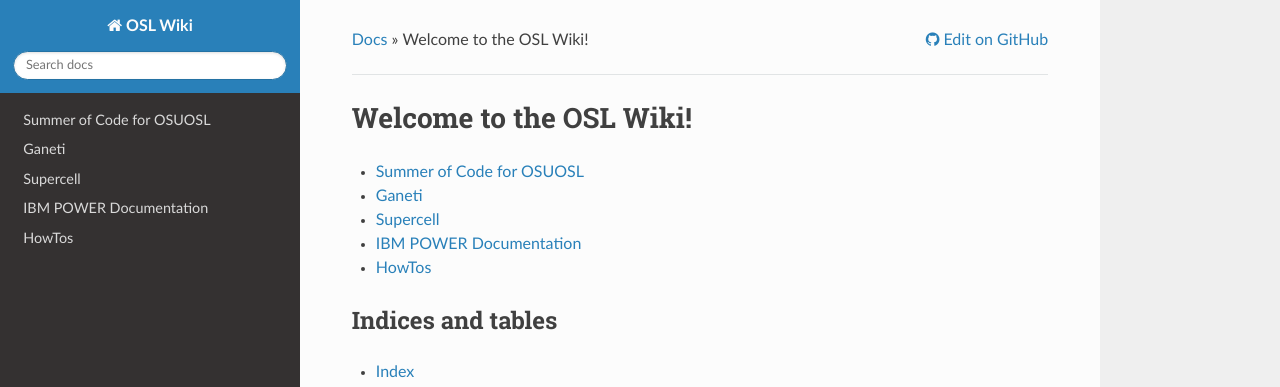
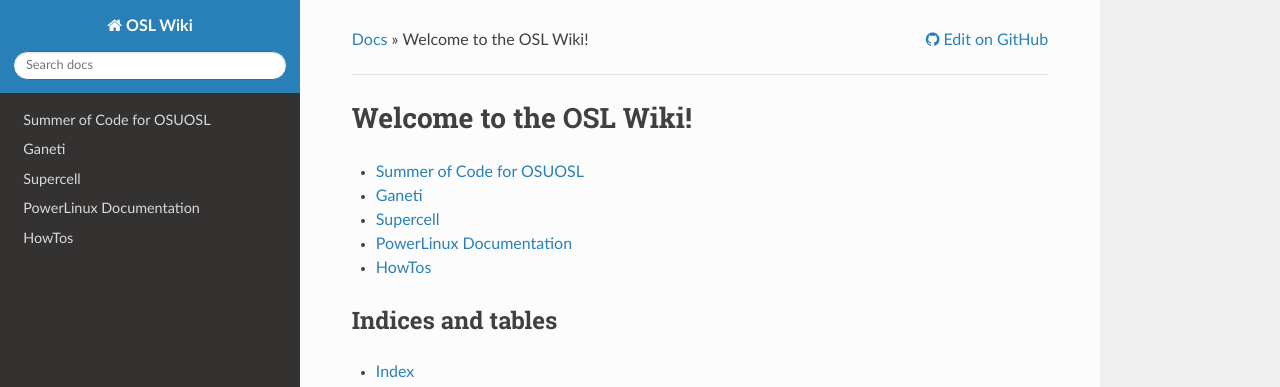
Before and after one commit to osuosl/wiki, a Sphinx documentation site: the page built from source/index.rst, in a window 1280 px wide. Shown: the top 387 px of the page. Built offline with Sphinx 7.4.7 and the Read the Docs theme 2.0.0, drawn with Linux system fonts in a browser that asks for light colours.

Commit message:
Rename to PowerLinux to follow naming standards with IBM

```diff
--- a/source/ibmpower/index.rst
+++ /dev/null
@@ -1,11 +0,0 @@
-
-.. _ibm-power-documentation:
-
-IBM POWER Documentation
-=======================
-
-.. toctree::
-    :maxdepth: 1
-    :glob:
-
-    *
--- a/source/index.rst
+++ b/source/index.rst
@@ -12,7 +12,7 @@
     gsoc/index
     ganeti/index
     supercell/index
-    ibmpower/index
+    powerlinux/index
     howtos/index
 
 Indices and tables
```
Also changed, not shown: source/powerlinux/index.rst (added, +11 -0 lines), source/powerlinux/hmc_basics.rst (renamed from source/ibmpower/hmc_basics.rst), source/powerlinux/sms_basics.rst (renamed from source/ibmpower/sms_basics.rst).
